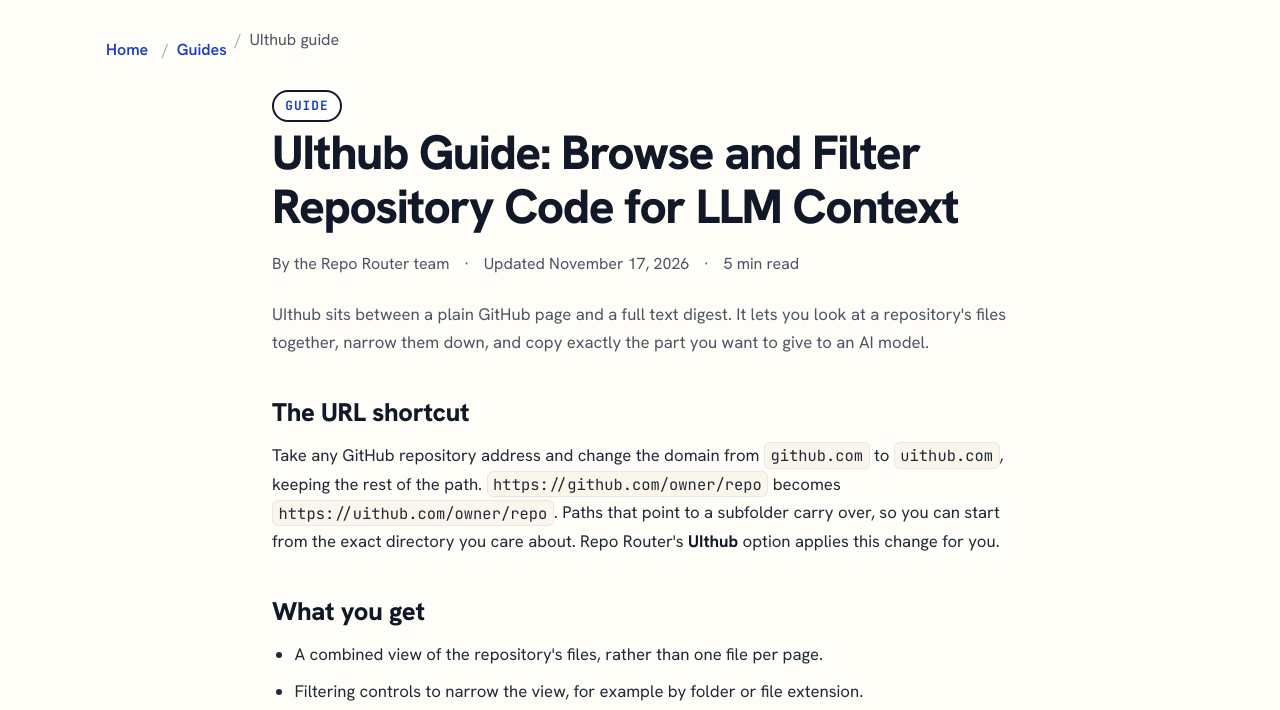
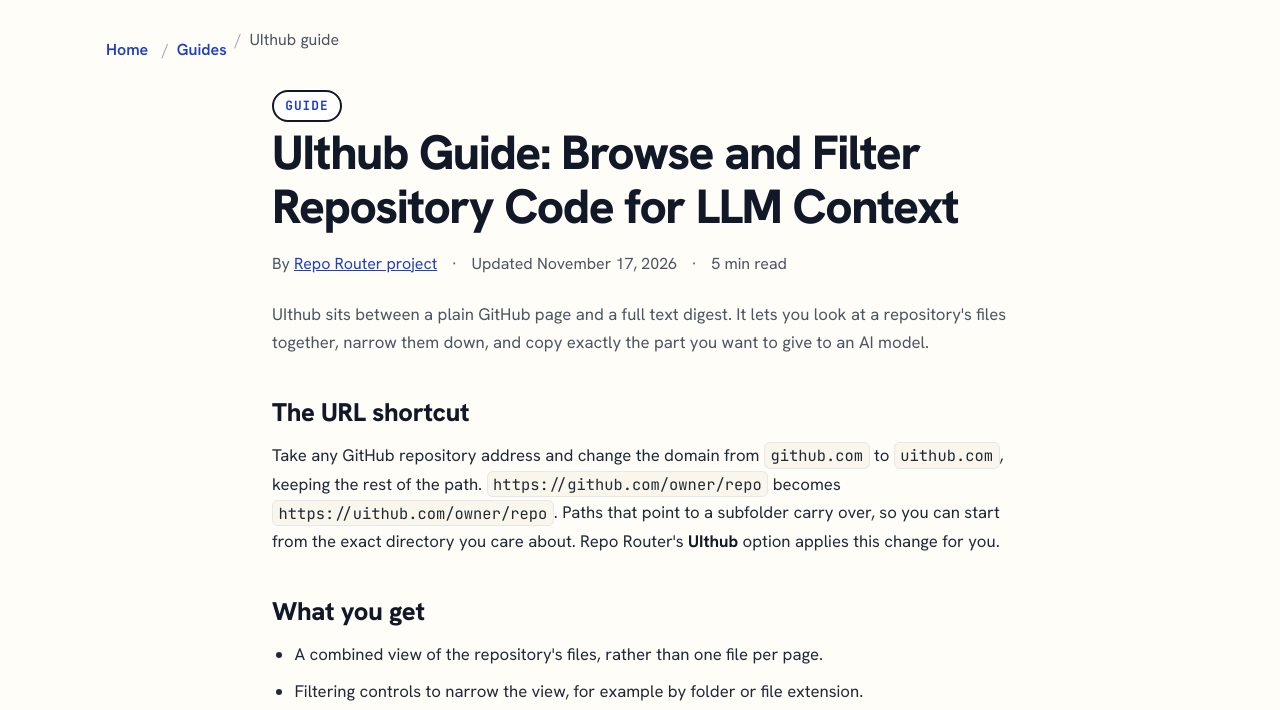
Before and after one commit to rahul300rkv/Reporouter, a website: page guides/uithub-guide/index.html in a window 1280 px wide. Shown: the part 72-782 px from the top of the page. Drawn offline with Linux system fonts and the light colour scheme.

Commit message:
docs: link editorial author identity for source transparency

```diff
--- a/guides/uithub-guide/index.html
+++ b/guides/uithub-guide/index.html
@@ -21,7 +21,7 @@
 <meta property="og:url" content="https://reporouter.netlify.app/guides/uithub-guide/"/>
 <meta property="og:image" content="https://reporouter.netlify.app/og-image.png"/>
 <meta name="twitter:card" content="summary_large_image"/>
-<script type="application/ld+json">{"@context": "https://schema.org", "@type": "Article", "headline": "UIthub Guide: Browse and Filter Repository Code for LLM Context", "description": "What UIthub is, how its GitHub URL trick works, how to filter files, and when it is a better fit than a full digest.", "datePublished": "2026-11-17", "dateModified": "2026-11-17", "inLanguage": "en", "mainEntityOfPage": "https://reporouter.netlify.app/guides/uithub-guide/", "image": "https://reporouter.netlify.app/og-image.png", "author": {"@type": "Organization", "name": "Repo Router"}, "publisher": {"@type": "Organization", "name": "Repo Router", "url": "https://reporouter.netlify.app/"}}</script>
+<script type="application/ld+json">{"@context": "https://schema.org", "@type": "Article", "headline": "UIthub Guide: Browse and Filter Repository Code for LLM Context", "description": "What UIthub is, how its GitHub URL trick works, how to filter files, and when it is a better fit than a full digest.", "datePublished": "2026-11-17", "dateModified": "2026-11-17", "inLanguage": "en", "mainEntityOfPage": "https://reporouter.netlify.app/guides/uithub-guide/", "image": "https://reporouter.netlify.app/og-image.png", "author": {"@type": "Organization", "name": "Repo Router", "url": "https://reporouter.netlify.app/about/"}, "publisher": {"@type": "Organization", "name": "Repo Router", "url": "https://reporouter.netlify.app/"}}</script>
 <script type="application/ld+json">{"@context": "https://schema.org", "@type": "BreadcrumbList", "itemListElement": [{"@type": "ListItem", "position": 1, "name": "Home", "item": "https://reporouter.netlify.app/"}, {"@type": "ListItem", "position": 2, "name": "Guides", "item": "https://reporouter.netlify.app/guides/"}, {"@type": "ListItem", "position": 3, "name": "UIthub guide", "item": "https://reporouter.netlify.app/guides/uithub-guide/"}]}</script>
 </head>
 <body class="page">
@@ -40,7 +40,7 @@
 <article class="article-shell">
 <span class="tag">Guide</span>
 <h1>UIthub Guide: Browse and Filter Repository Code for LLM Context</h1>
-<p class="article-meta"><span>By the Repo Router team</span><span aria-hidden="true">&middot;</span><span>Updated November 17, 2026</span><span aria-hidden="true">&middot;</span><span>5 min read</span></p>
+<p class="article-meta"><span>By <a href="/about/">Repo Router project</a></span><span aria-hidden="true">&middot;</span><span>Updated November 17, 2026</span><span aria-hidden="true">&middot;</span><span>5 min read</span></p>
 <div class="prose">
 
 <p class="lede">UIthub sits between a plain GitHub page and a full text digest. It lets you look at a repository's files together, narrow them down, and copy exactly the part you want to give to an AI model.</p>
```
